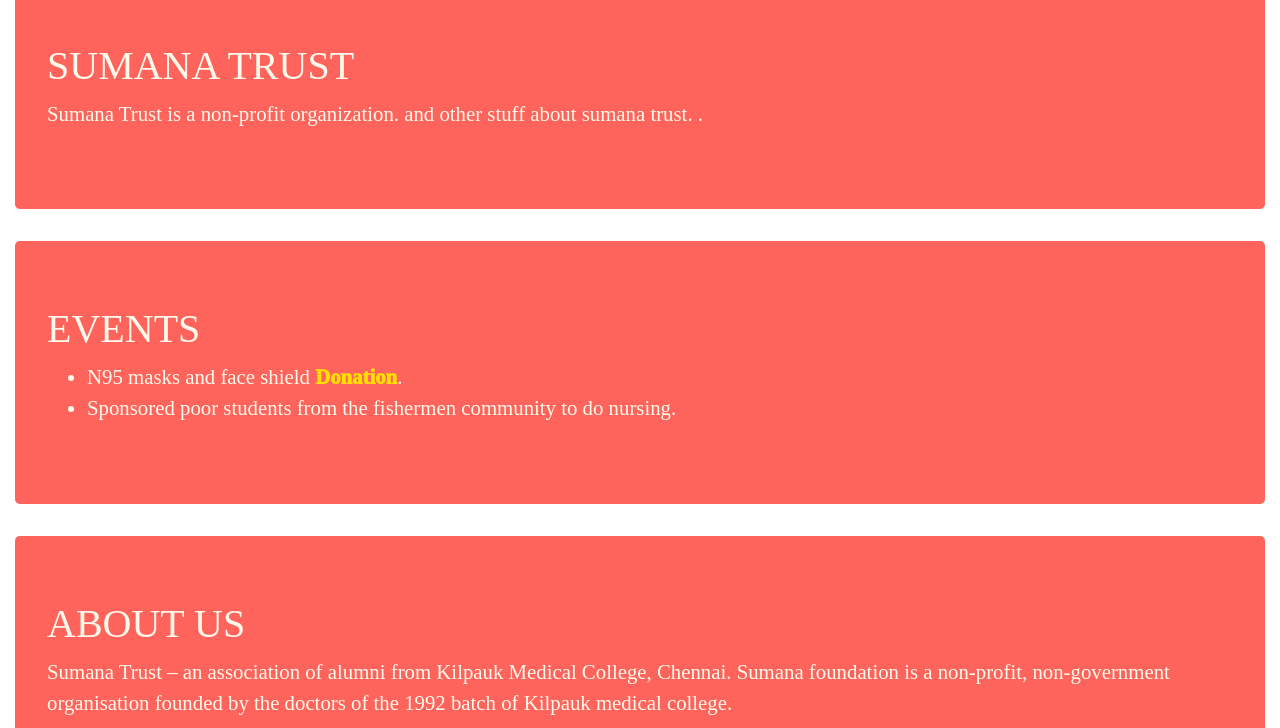
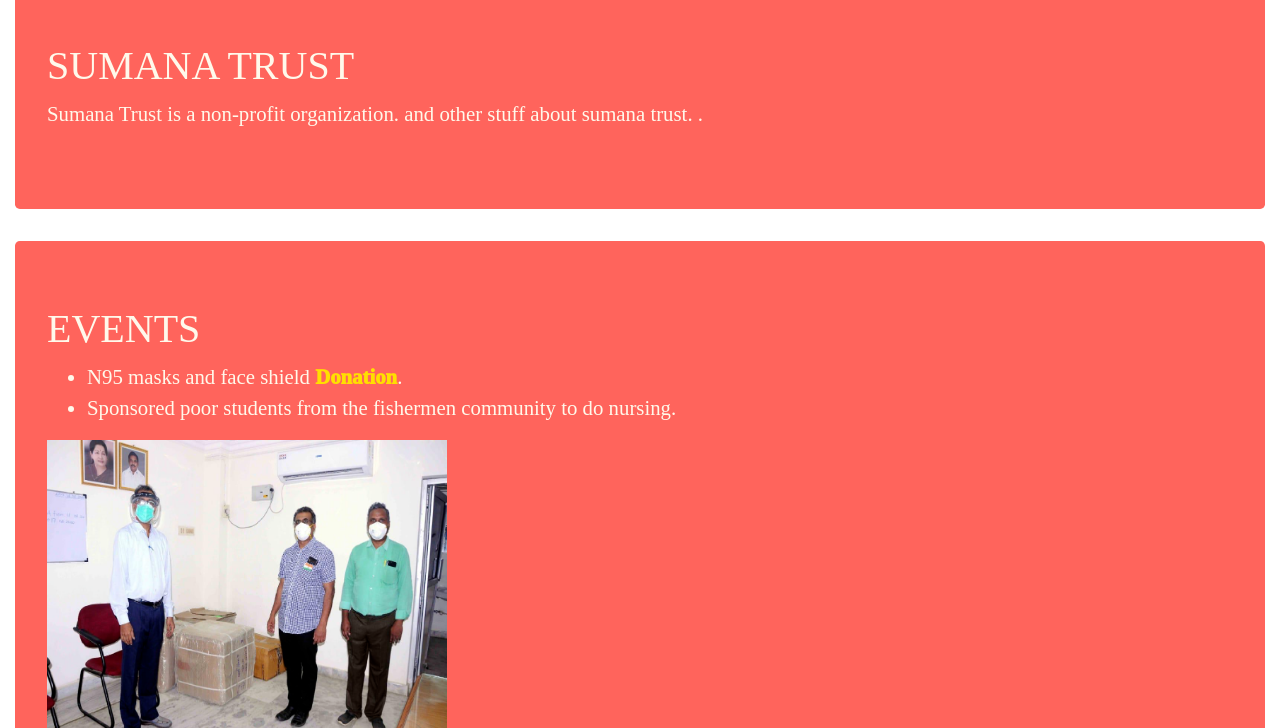
Before and after one commit to sumanatrust/sumanatrust.github.io, a plain HTML site: page index3.html in a window 1280 px wide. Shown: the part 72-800 px from the top of the page. Drawn offline with nearby package versions, Linux system fonts and the light colour scheme.

Commit message:
Added a picture of the donations

```diff
--- a/index3.html
+++ b/index3.html
@@ -98,6 +98,7 @@
   <a href="https://sumanatrust.wordpress.com/2020/09/12/donations/">Donation</a>.</li>
   <li>Sponsored poor students from the fishermen community to do nursing.</li>
 </ul>
+<img src="images/sumanatrustdonations.png" alt="Donations" width="400" height="300">
   </div>
 
   <div class="jumbotron"  id="AboutUs">
```
